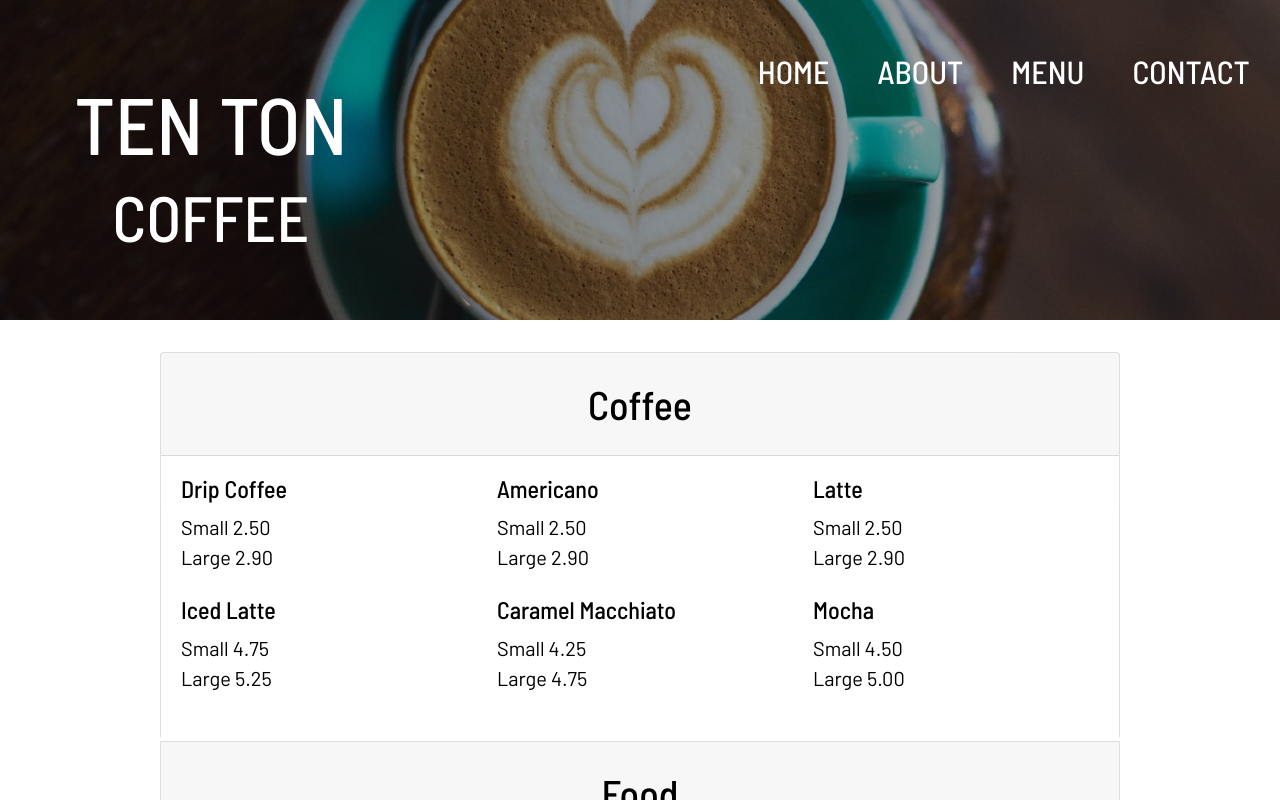
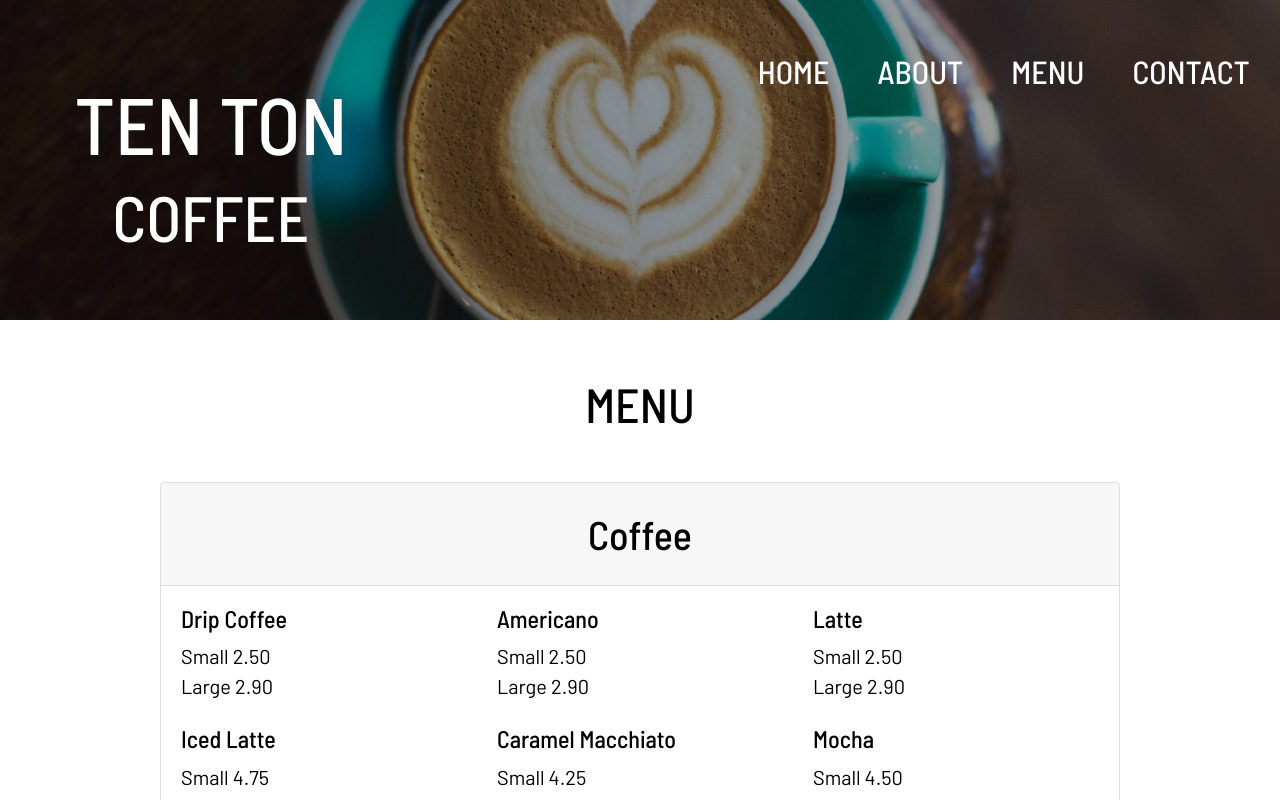
Before and after one commit to surryjm/coffee-shop, a Nuxt app: page /menu in a window 1280 px wide. Shown: the top 800 px of the page. Built offline with nearby package versions, Linux system fonts and the light colour scheme.

Commit message:
added Menu title

```diff
--- a/nuxt.config.js
+++ b/nuxt.config.js
@@ -60,5 +60,5 @@ export default {
 
   // Build Configuration: https://go.nuxtjs.dev/config-build
   build: {
-  }
+  },
 }
--- a/pages/menu.vue
+++ b/pages/menu.vue
@@ -4,7 +4,7 @@
     <body>
       <main id="main-content" class="row justify-content-center mb-5">
         <div class="accordion accordion-width" role="tablist">
-
+          <h2 class="text-uppercase text-center mb-5 mt-4">Menu</h2>
           <!-- REWROTE ACCORDION WITH BOOTSTRAP VUE -->
           <b-card no-body class="mb-1">
             <b-card-header header-tag="header" class="p-1" role="tab">
```
